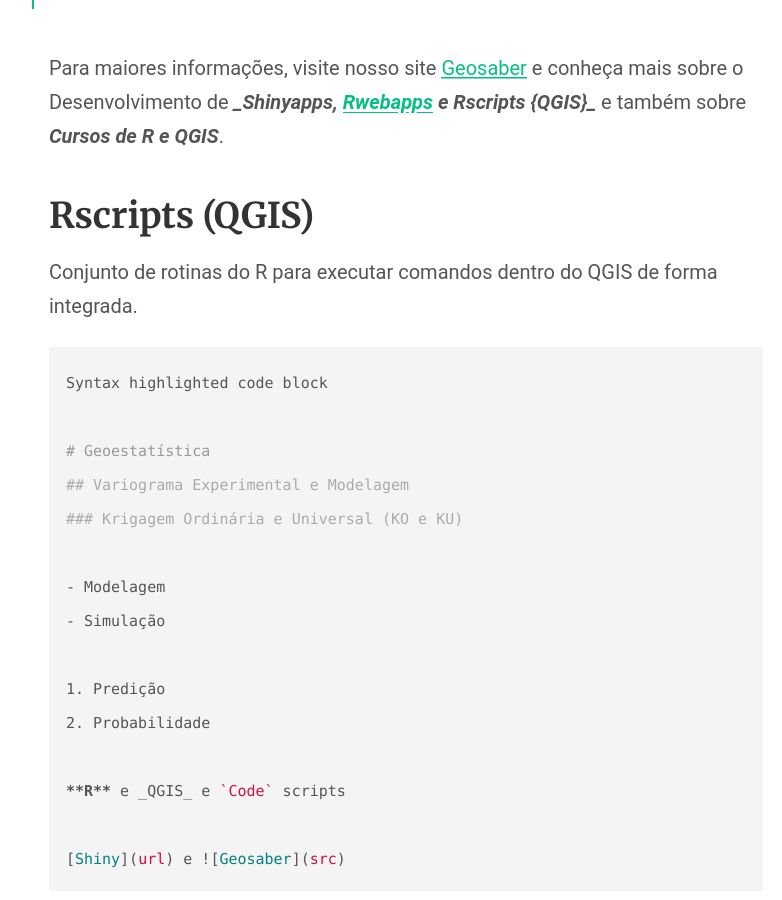
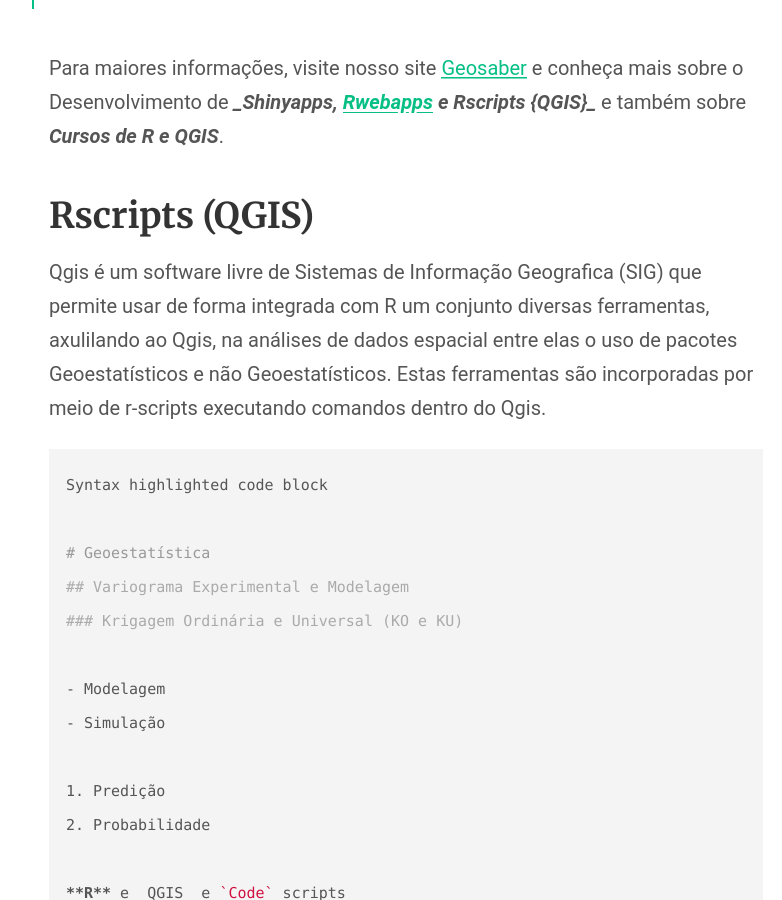
Before and after one commit to santidilo2/r4geo, a Jekyll site: the page built from index.md, in a window 1280 px wide and 900 px high, scrolled down 857 px. Shown: the whole window, without its empty margins (234-1016 px from the left). Built offline with Jekyll 4.4.1, drawn with Linux system fonts in a browser that asks for light colours; our own code applies the rules of GitHub Pages for plain Markdown files.

Commit message:
Update index.md
v1

````diff
--- a/index.md
+++ b/index.md
@@ -18,7 +18,7 @@ Para maiores informações, visite nosso site [Geosaber](http://www.geosaber.com
 
 ## Rscripts (QGIS)
 
-Conjunto de rotinas do R para executar comandos dentro do QGIS de forma integrada.
+Qgis é um software livre de Sistemas de Informação Geografica (SIG) que permite usar de forma integrada com R um conjunto diversas ferramentas, axulilando ao Qgis, na análises de dados espacial entre elas o uso de pacotes Geoestatísticos e não Geoestatísticos. Estas ferramentas são incorporadas por meio de r-scripts executando comandos dentro do Qgis.
 
 ```markdown
 Syntax highlighted code block
````
